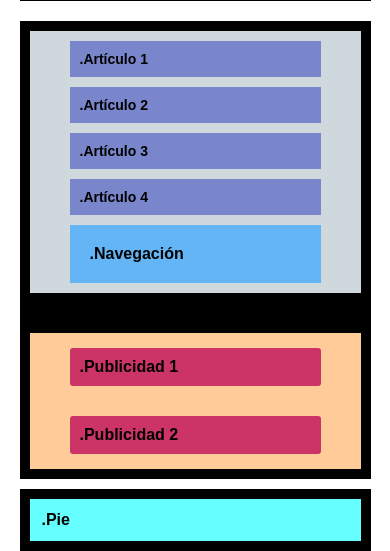
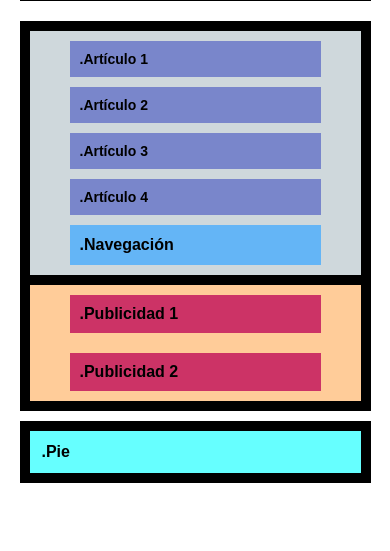
Before and after one commit to jenifera5/sprint1, a PHP site: page / in a window 390 px wide. Shown: the part 311-862 px from the top of the page. After the commit the page ends 794 px from the top, so only its background shows below. Run offline with PHP 8.4, Linux system fonts and the light colour scheme.

Commit message:
correccion tema1 html y css

```diff
--- a/Tema1-Html&CSS/ccs/styles.css
+++ b/Tema1-Html&CSS/ccs/styles.css
@@ -95,7 +95,6 @@ body {
     display: flex;
     flex-direction: column;
     background-color: black;
-    border: 0px solid black;
     padding: 10px;
     font-weight: bold;
 }
@@ -114,7 +113,7 @@ body {
     gap: 10px;
     background-color: #cfd8dc ;
     padding: 20px;
-    border: 0px solid black;
+
 }
 
 .article {
@@ -138,8 +137,7 @@ body {
 .publicidad-container {
     flex: 1;
     background-color: #FFCC99;
-    padding: 5px;
-    border: 0px solid black;
+    padding: 0px;
     display: flex;
     flex-direction: column;
 }
@@ -152,7 +150,7 @@ body {
     margin-top: 15px;
     margin-right: 15px;
     margin-left: 15px;
-    border-radius: 3px;
+
 }
 
 .footer {
@@ -166,7 +164,7 @@ body {
 
 /* Media query para tablet  he usado el ipad mini 768x1024 de prueba*/
 @media only screen and (max-width: 1024px) {
-    .header, .footer, .banner-wrapper {
+    .header, .footer, .banner-wrapp {
         border: 10px solid black;
     }
 
@@ -269,11 +267,11 @@ body {
         flex-direction: column;
         gap: 5px;
         width: 100%;
-        margin-top: 20px;
+        margin-top: 0px;
         flex: 1;
         background-color: #FFCC99;
         padding: 5px;
-        border: 0px solid black;
+
 
     }
     .publicidad {
@@ -285,7 +283,7 @@ body {
         margin-right: 40px;
         margin-left: 40px;
         margin-bottom: 10px;
-        border-radius: 3px;
+
     }
 
     .footer {
@@ -302,15 +300,16 @@ body {
 
 /* Media query para dispositivos móviles (iphone 14 pro max 430px) */
 @media only screen and (max-width: 430px) {
-    .header, .footer, .banner-wrapper {
+    .header, .footer, .banner-wrapp {
         border: 10px solid black;
     }
 
 
 
    .navegacion {
-        padding-top: 5px;
+    margin-bottom: 0;
 }
+
 
     .header-top {
         display: flex;
@@ -389,39 +388,48 @@ body {
   .navegacion {
     background-color: #64b5f6;
     text-align: left;
-        padding: 20px;
+    padding: 10px;
     margin-top: 10px;
     margin-left: 30px;
-        margin-right:30px;
+    margin-right: 30px;
+    margin-bottom: 0;
     color: black;
+     line-height: 1;
+    height: auto;
+    min-height: 40px;
+    display: flex;
+    align-items: center;
 }
-    .content {
-        flex-direction: column;
-        gap: 20px;
+
+.content-wrapp {
+    border:10px solid black !important;
+    padding: 0 !important;
+
+
 }
+
+
 
 .publicidad-container {
     display: flex;
     flex-direction: column;
-        gap: 10px;
+    gap: 0;
     width: 100%;
-        margin-top: 20px;
+    margin-top: 0;
+    padding: 0;
+    background-color: #FFCC99;
     flex: 1;
-        background-color: #FFCC99;
-        padding: 5px;
-        border: 0px solid black;
 }
+
 .publicidad {
    background-color: #CC3366;
     color: black;
     text-align: left;
     padding: 10px;
-        margin-top: 10px;
-        margin-left: 35px;
-        margin-right:35px;
-        margin-bottom: 10px;
-        border-radius: 3px;
+    margin: 10px 40px;
+
 }
+
     .footer {
         text-align: left;
         padding: 12px;
```
Also changed, not shown: tema2-Phpbasico/ejercicio1.php (added, +24 -0 lines), tema2-Phpbasico/ejercicio2.php (added). Lines whose indentation alone changed are shown as unchanged.
